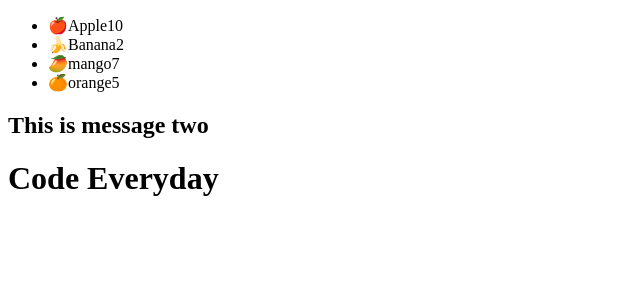
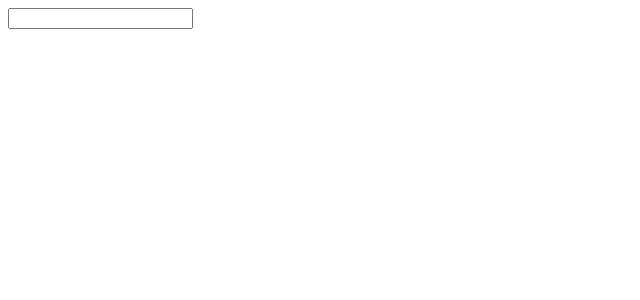
Before and after one commit to wisekid254/React2025, a React (Vite) app in the folder reactPro/: page / in a window 1280 px wide. Shown: the top 300 px of the page, without its empty margins (0-640 px from the left). Built offline with nearby package versions, Linux system fonts and the light colour scheme.

Commit message:
CONDITIONAL RENDERING EVENTS

```diff
--- a/reactPro/src/App.jsx
+++ b/reactPro/src/App.jsx
@@ -1,21 +1,16 @@
+
 import ConditionalComponent from "./components/ConditionalComponent";
+import Form from "./components/Form";
 import Fruits from "./components/Fruits";
-import Hello from "./components/Hello"
+import Hello from "./components/Hello";
 import Ternary from "./components/Ternary";
 
 function App() {
+  return (
+    <div>
+      <Form />
+    </div>
+  );
+}
 
-  return (
-
-    <div>
-      <Fruits/>
-      <ConditionalComponent/>
-      <Ternary/>
-    </div>
-
-
-
-  )
-};
-
-export default App
+export default App;
--- /dev/null
+++ b/reactPro/src/components/Form.jsx
@@ -0,0 +1,15 @@
+import { useState } from "react";
+
+export default function Form() {
+  const [name, setName] = useState("");
+  function handleChange(e) {
+    console.log(e.target.value);
+  }
+  return (
+    <div>
+      <form>
+        <input onChange={(e) => handleChange(e)} type="text" value={name} />
+      </form>
+    </div>
+  );
+}
--- a/reactPro/src/components/Fruit.jsx
+++ b/reactPro/src/components/Fruit.jsx
@@ -1,9 +1,18 @@
 export default function Fruit({ name, price, emoji }) {
   return (
-    <li>
-      {emoji}
+    <div>
+      {/* {emoji}
       {name}
-      {price}
-    </li>
+      {price} */}
+      {price >= 5 ? (
+        <li>
+          {emoji}
+          {name}
+          {price}
+        </li>
+      ) : (
+        <li>The Price is below expectation</li>
+      )}
+    </div>
   );
 }
```
